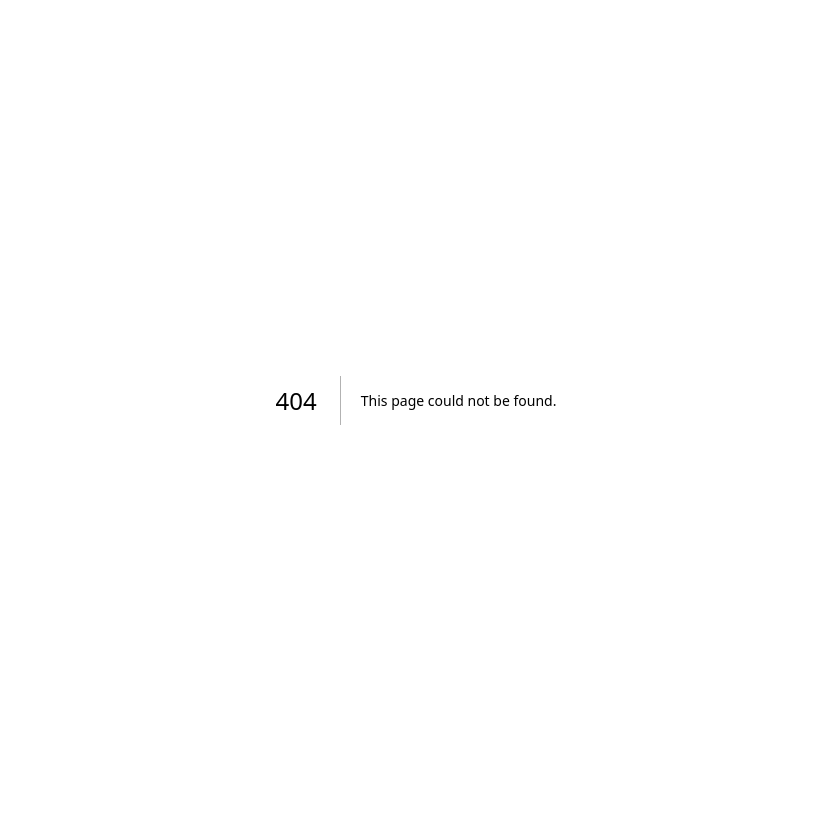
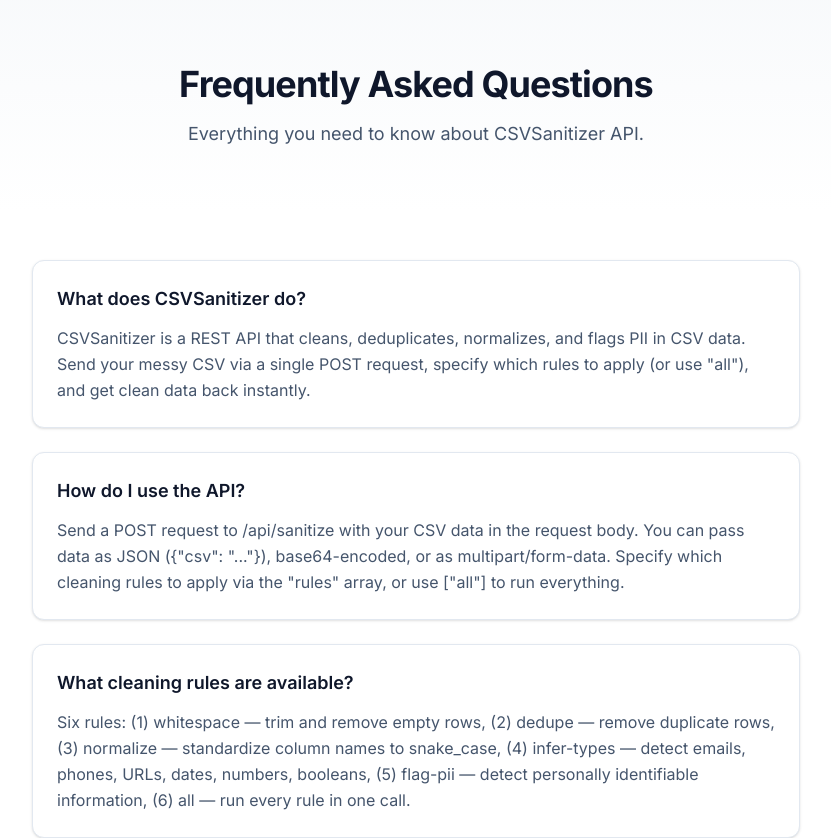
Before and after one commit to cimigoo/csvsanitizer, a Next.js app: page /faq in a window 1280 px wide. Before the commit this address had no page. Shown: the top 838 px of the page, without its empty margins (224-1055 px from the left). Before the commit the page ends 800 px from the top, so only its background shows below. Built offline with nearby package versions, Linux system fonts and the light colour scheme.

Commit message:
Add FAQ page with structured data for SEO

```diff
--- /dev/null
+++ b/src/app/faq/page.tsx
@@ -0,0 +1,127 @@
+import Link from "next/link";
+import type { Metadata } from "next";
+
+export const metadata: Metadata = {
+  title: "FAQ",
+  description: "Frequently asked questions about CSVSanitizer API — pricing, usage, privacy, and technical details.",
+};
+
+const faqs = [
+  {
+    q: "What does CSVSanitizer do?",
+    a: "CSVSanitizer is a REST API that cleans, deduplicates, normalizes, and flags PII in CSV data. Send your messy CSV via a single POST request, specify which rules to apply (or use \"all\"), and get clean data back instantly."
+  },
+  {
+    q: "How do I use the API?",
+    a: "Send a POST request to /api/sanitize with your CSV data in the request body. You can pass data as JSON ({\"csv\": \"...\"}), base64-encoded, or as multipart/form-data. Specify which cleaning rules to apply via the \"rules\" array, or use [\"all\"] to run everything."
+  },
+  {
+    q: "What cleaning rules are available?",
+    a: "Six rules: (1) whitespace — trim and remove empty rows, (2) dedupe — remove duplicate rows, (3) normalize — standardize column names to snake_case, (4) infer-types — detect emails, phones, URLs, dates, numbers, booleans, (5) flag-pii — detect personally identifiable information, (6) all — run every rule in one call."
+  },
+  {
+    q: "Is my data safe?",
+    a: "Yes. CSVSanitizer has zero data retention. Your CSV is processed entirely in memory on Vercel Edge Functions and returned immediately. Nothing is stored, logged, or sent to third parties. No database, no file storage."
+  },
+  {
+    q: "What's the free tier?",
+    a: "You get 3 free API calls to try out the service. No credit card required."
+  },
+  {
+    q: "What are the paid plans?",
+    a: "Starter: $9/mo for 1,000 calls. Pro: $29/mo for 5,000 calls with PII detection. Business: $79/mo for 30,000 calls. All paid plans include a 7-day free trial."
+  },
+  {
+    q: "Do I need to install anything?",
+    a: "No. CSVSanitizer is a cloud API. Just make HTTP requests from any programming language — Python, JavaScript, Go, Ruby, Java, etc. We provide curl examples and code snippets in the documentation."
+  },
+  {
+    q: "What's the rate limit?",
+    a: "Free tier: 3 calls total. Paid plans: your monthly call limit resets each billing cycle. There's no per-minute rate limit for paid users."
+  },
+  {
+    q: "Can I use it in my CI/CD pipeline?",
+    a: "Absolutely. CSVSanitizer is designed to be CI/CD friendly. Add it as a step in your data pipeline to clean CSVs automatically before processing."
+  },
+  {
+    q: "What file formats are supported?",
+    a: "CSV (comma-separated values). The API accepts standard CSV format with configurable delimiters. Column names are automatically normalized."
+  },
+  {
+    q: "How is PII detection different from type inference?",
+    a: "Type inference identifies data types (email, phone, URL, date, number, boolean) and adds a type hint column. PII detection specifically flags sensitive personal information (emails, phone numbers, SSNs, credit cards, IP addresses) in a separate pii_flags column for compliance review."
+  },
+  {
+    q: "Do you offer refunds?",
+    a: "Yes. If you're not satisfied, you can request a refund within 14 days of purchase. See our /refunds page for details."
+  }
+];
+
+export default function FAQPage() {
+  return (
+    <main className="flex-1">
+      {/* Hero */}
+      <section className="bg-gradient-to-b from-slate-50 to-white py-16 px-4">
+        <div className="max-w-3xl mx-auto text-center">
+          <h1 className="text-4xl font-bold tracking-tight text-slate-900 mb-4">
+            Frequently Asked Questions
+          </h1>
+          <p className="text-lg text-slate-600">
+            Everything you need to know about CSVSanitizer API.
+          </p>
+        </div>
+      </section>
+
+      {/* FAQ List */}
+      <section className="py-12 px-4">
+        <div className="max-w-3xl mx-auto">
+          <div className="space-y-6">
+            {faqs.map((faq, i) => (
+              <div key={i} className="bg-white border border-slate-200 rounded-xl p-6 shadow-sm">
+                <h2 className="text-lg font-semibold text-slate-900 mb-3">
+                  {faq.q}
+                </h2>
+                <p className="text-slate-600 leading-relaxed">{faq.a}</p>
+              </div>
+            ))}
+          </div>
+
+          {/* CTA */}
+          <div className="mt-12 text-center bg-gradient-to-r from-blue-600 to-indigo-600 rounded-2xl p-8">
+            <h2 className="text-2xl font-bold text-white mb-3">
+              Ready to clean your CSV data?
+            </h2>
+            <p className="text-blue-100 mb-6">
+              Start with 3 free API calls. No credit card required.
+            </p>
+            <Link
+              href="/app"
+              className="inline-flex items-center gap-2 bg-white text-blue-600 font-semibold px-6 py-3 rounded-lg hover:bg-blue-50 transition"
+            >
+              Try the API →
+            </Link>
+          </div>
+        </div>
+      </section>
+
+      {/* FAQ Schema */}
+      <script
+        type="application/ld+json"
+        dangerouslySetInnerHTML={{
+          __html: JSON.stringify({
+            "@context": "https://schema.org",
+            "@type": "FAQPage",
+            "mainEntity": faqs.map(f => ({
+              "@type": "Question",
+              "name": f.q,
+              "acceptedAnswer": {
+                "@type": "Answer",
+                "text": f.a
+              }
+            }))
+          })
+        }}
+      />
+    </main>
+  );
+}
```
